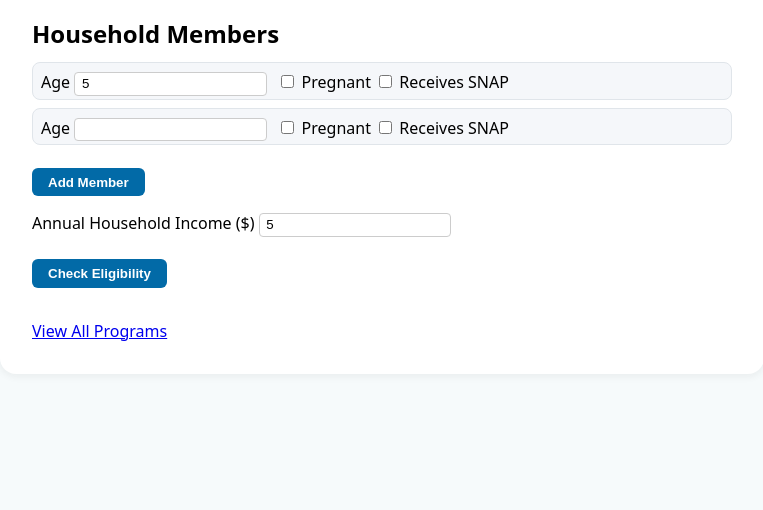
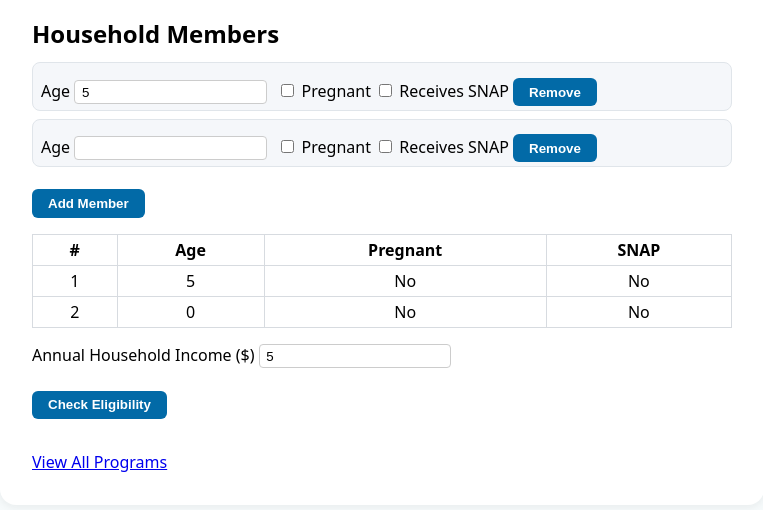
Before and after one commit to Agroabaddon/CHP-Eligibility-Form, a plain HTML site: page index.html in a window 1280 px wide. Both pictures are taken after typing "5", "5" into the empty fields and a click on the button "Add Member". Shown: the part 174-684 px from the top of the page, without its empty margins (258-1021 px from the left). Drawn offline with Linux system fonts and the light colour scheme.

Commit message:
Add remove member functionality and summary refresh

```diff
--- a/index.html
+++ b/index.html
@@ -26,6 +26,7 @@
             <input type="checkbox" name="snap">
             Receives SNAP
           </label>
+          <button type="button" class="remove-member">Remove</button>
         </div>
       </div>
       <div>
--- a/js/script.js
+++ b/js/script.js
@@ -14,6 +14,52 @@ function collectHouseholdData() {
 function getClientIncomeAnnual() {
   const incomeInput = document.getElementById('incomeAnnual');
   return incomeInput ? parseFloat(incomeInput.value) || 0 : 0;
+}
+
+function refreshHouseholdSummary() {
+  const summary = document.getElementById('household-summary');
+  if (!summary) return;
+  const members = collectHouseholdData();
+  if (!members.length) {
+    summary.innerHTML = '';
+    return;
+  }
+  const rows = members
+    .map(
+      (m, idx) =>
+        `<tr><td>${idx + 1}</td><td>${m.age}</td><td>${m.pregnant ? 'Yes' : 'No'}</td><td>${m.snap ? 'Yes' : 'No'}</td></tr>`
+    )
+    .join('');
+  summary.innerHTML = `
+    <table>
+      <thead>
+        <tr><th>#</th><th>Age</th><th>Pregnant</th><th>SNAP</th></tr>
+      </thead>
+      <tbody>${rows}</tbody>
+    </table>`;
+}
+
+function createMemberElement() {
+  const div = document.createElement('div');
+  div.className = 'member compact-member';
+  div.innerHTML = `
+      <label>Age
+        <input type="number" name="age" min="0" required>
+      </label>
+      <label>
+        <input type="checkbox" name="pregnant">
+        Pregnant
+      </label>
+      <label>
+        <input type="checkbox" name="snap">
+        Receives SNAP
+      </label>
+      <button type="button" class="remove-member">Remove</button>`;
+  div.querySelector('.remove-member').addEventListener('click', () => {
+    div.remove();
+    refreshHouseholdSummary();
+  });
+  return div;
 }
 
 export function checkEligibility() {
@@ -35,24 +81,29 @@ window.checkEligibility = checkEligibility;
 
 // Dynamic member addition
 document.addEventListener('DOMContentLoaded', () => {
+  const container = document.getElementById('members');
+
+  container.querySelectorAll('.member').forEach(m => {
+    if (!m.querySelector('.remove-member')) {
+      const btn = document.createElement('button');
+      btn.type = 'button';
+      btn.className = 'remove-member';
+      btn.textContent = 'Remove';
+      btn.addEventListener('click', () => {
+        m.remove();
+        refreshHouseholdSummary();
+      });
+      m.appendChild(btn);
+    }
+  });
+
+  refreshHouseholdSummary();
+
   const addBtn = document.getElementById('add-member');
   if (!addBtn) return;
   addBtn.addEventListener('click', () => {
-    const container = document.getElementById('members');
-    const div = document.createElement('div');
-    div.className = 'member compact-member';
-    div.innerHTML = `
-      <label>Age
-        <input type="number" name="age" min="0" required>
-      </label>
-      <label>
-        <input type="checkbox" name="pregnant">
-        Pregnant
-      </label>
-      <label>
-        <input type="checkbox" name="snap">
-        Receives SNAP
-      </label>`;
+    const div = createMemberElement();
     container.appendChild(div);
+    refreshHouseholdSummary();
   });
 });
```
